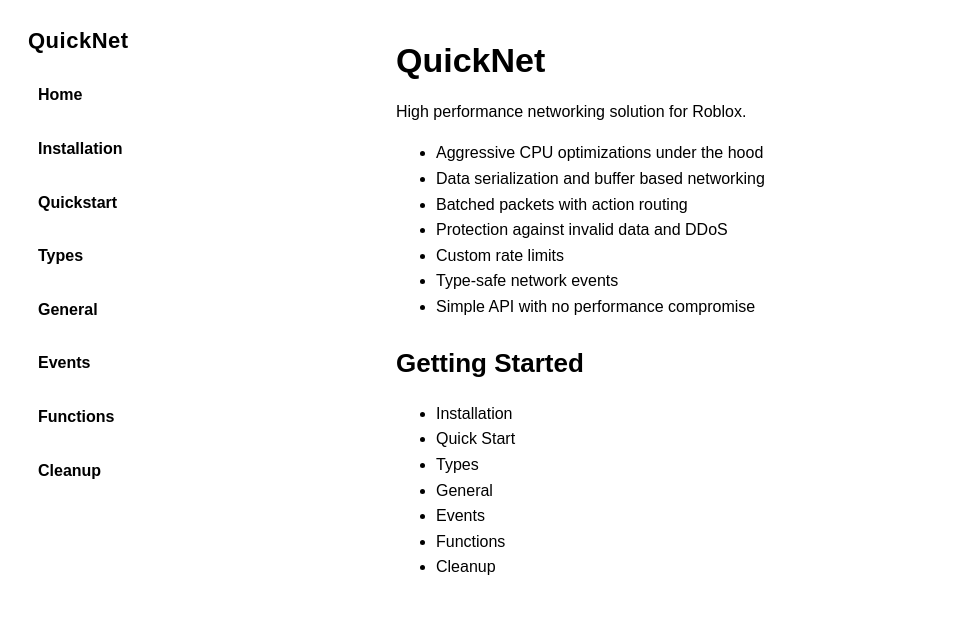
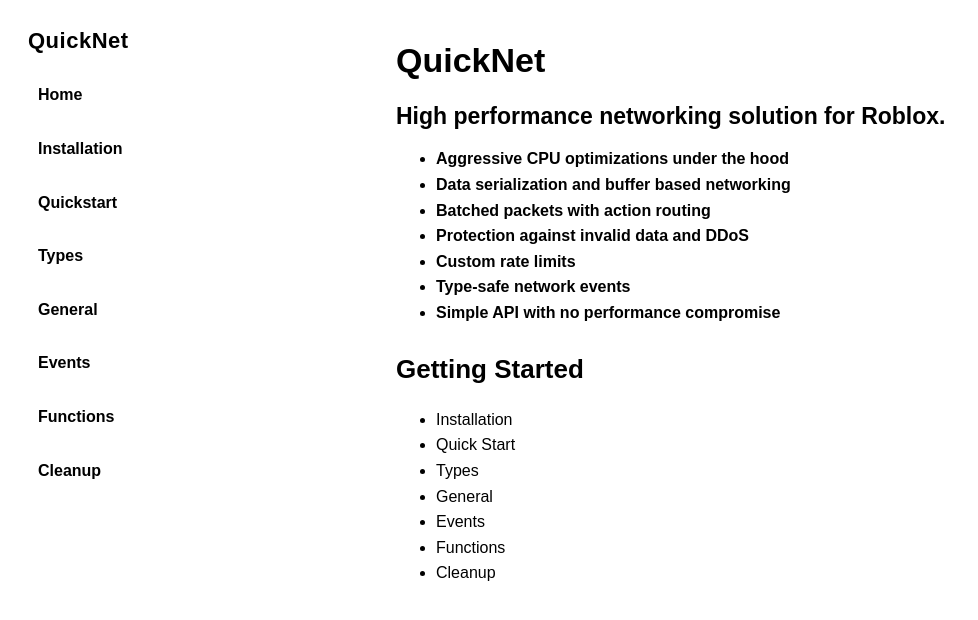
Before and after one commit to breadboardengineer1234/QuickNet, a Jekyll site: the page built from docs/index.md, in a window 1280 px wide and 900 px high. Shown: the top 620 px of the window, without its empty margins (0-978 px from the left). Built offline with Jekyll 4.4.1, drawn with Linux system fonts in a browser that asks for light colours.

```diff
--- a/docs/index.md
+++ b/docs/index.md
@@ -4,15 +4,15 @@ title: Home
 ---
 
 # QuickNet
-High performance networking solution for Roblox.
+### High performance networking solution for Roblox.
 
-* Aggressive CPU optimizations under the hood
-* Data serialization and buffer based networking
-* Batched packets with action routing
-* Protection against invalid data and DDoS
-* Custom rate limits
-* Type-safe network events
-* Simple API with no performance compromise
+* **Aggressive CPU optimizations under the hood**
+* **Data serialization and buffer based networking**
+* **Batched packets with action routing**
+* **Protection against invalid data and DDoS**
+* **Custom rate limits**
+* **Type-safe network events**
+* **Simple API with no performance compromise**
 
 ## Getting Started
 
```
